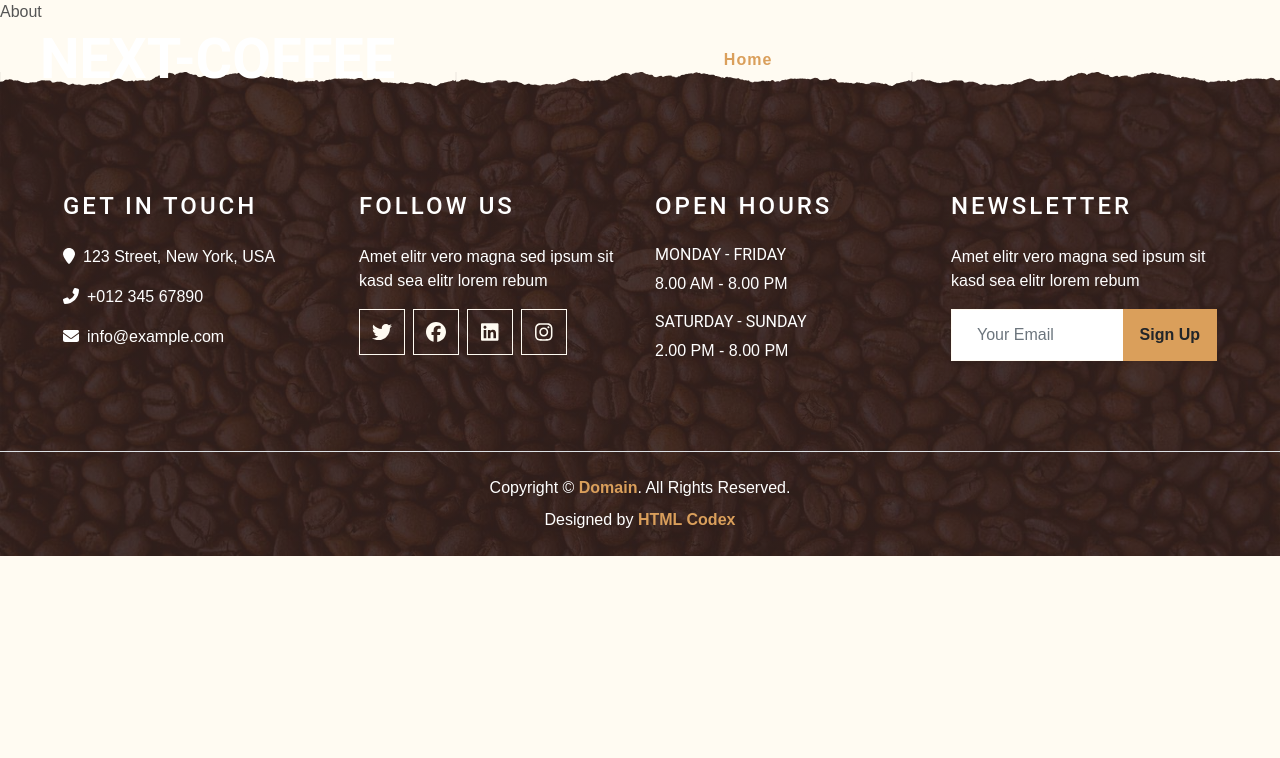
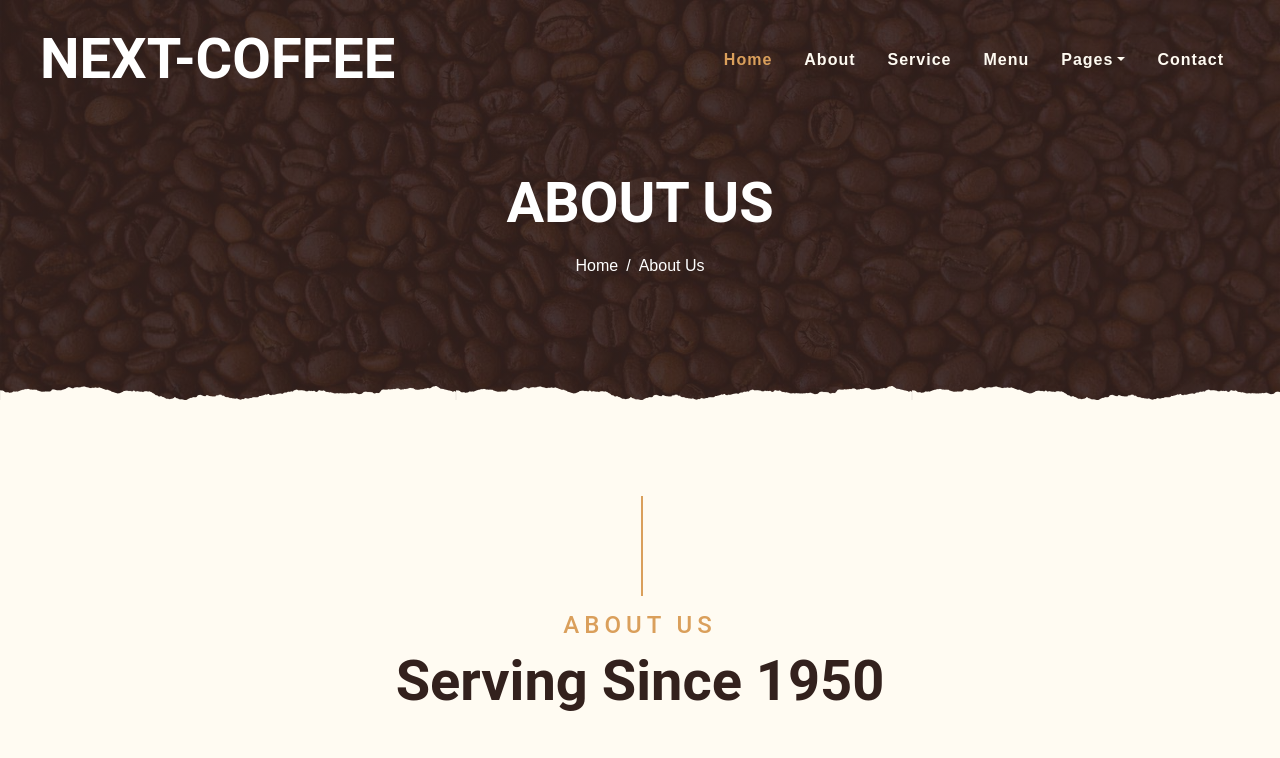
Before and after one commit to mohammadfaramarzi1/minimal-coffee-next, a Next.js app: page /about in a window 1280 px wide. Shown: the top 758 px of the page. Built offline with nearby package versions, Linux system fonts and the light colour scheme.

Commit message:
feat: About Page template

```diff
--- a/components/modules/Header/Header.js
+++ b/components/modules/Header/Header.js
@@ -1,9 +1,29 @@
-import React from 'react'
+import Link from "next/link";
+import { useRouter } from "next/router";
+import React from "react";
 
-function Header() {
+function Header({ route }) {
   return (
-    <div>Header</div>
-  )
+    <div className="container-fluid page-header mb-5 position-relative overlay-bottom">
+      <div
+        className="d-flex flex-column align-items-center justify-content-center pt-0 pt-lg-5"
+        style={{ minHeight: "400px" }}
+      >
+        <h1 className="display-4 mb-3 mt-0 mt-lg-5 text-white text-uppercase">
+          {route}
+        </h1>
+        <div className="d-inline-flex mb-lg-5">
+          <p className="m-0 text-white">
+            <Link className="text-white" href="/">
+              Home
+            </Link>
+          </p>
+          <p className="m-0 text-white px-2">/</p>
+          <p className="m-0 text-white">{route}</p>
+        </div>
+      </div>
+    </div>
+  );
 }
 
-export default Header
+export default Header;
--- a/components/modules/Navbar/Navbar.js
+++ b/components/modules/Navbar/Navbar.js
@@ -1,6 +1,7 @@
 import React from "react";
 
 import styles from "./Navbar.module.css";
+import Link from "next/link";
 
 function Navbar() {
   return (
@@ -24,41 +25,41 @@ function Navbar() {
           id="navbarCollapse"
         >
           <div className={`${styles.navbar_nav} ml-auto p-4`}>
-            <a
-              href="index.html"
+            <Link
+              href="/"
               className={`${styles.nav_link} ${styles.active_nav_link}`}
             >
               Home
-            </a>
-            <a href="about.html" className={`${styles.nav_link}`}>
+            </Link>
+            <Link href="/about" className={`${styles.nav_link}`}>
               About
-            </a>
-            <a href="service.html" className={`${styles.nav_link}`}>
+            </Link>
+            <Link href="/services" className={`${styles.nav_link}`}>
               Service
-            </a>
-            <a href="menu.html" className={`${styles.nav_link}`}>
+            </Link>
+            <Link href="/menu" className={`${styles.nav_link}`}>
               Menu
-            </a>
+            </Link>
             <div className={`${styles.dropdown}`}>
-              <a
-                href="#"
+              <Link
+                href="/"
                 className={`${styles.nav_link} ${styles.dropdown_toggle}`}
                 data-toggle="dropdown"
               >
                 Pages
-              </a>
+              </Link>
               <div className={`${styles.dropdown_menu} ${styles.text_capitalize}`}>
-                <a href="reservation.html" className={`${styles.dropdown_item}`}>
+                <Link href="/reservation" className={`${styles.dropdown_item}`}>
                   Reservation
-                </a>
-                <a href="testimonial.html" className={`${styles.dropdown_item}`}>
+                </Link>
+                <Link href="/testimonial" className={`${styles.dropdown_item}`}>
                   Testimonial
-                </a>
+                </Link>
               </div>
             </div>
-            <a href="contact.html" className={`${styles.nav_link}`}>
+            <Link href="/contact" className={`${styles.nav_link}`}>
               Contact
-            </a>
+            </Link>
           </div>
         </div>
       </nav>
--- a/components/templates/About/Story.js
+++ b/components/templates/About/Story.js
@@ -1,9 +1,14 @@
-import React from 'react'
+import React from "react";
+import About from "../Index/About";
+import Header from "@/components/modules/Header/Header";
 
 function Story() {
   return (
-    <div>Story</div>
-  )
+    <>
+      <Header route="About Us" />
+      <About />
+    </>
+  );
 }
 
-export default Story
+export default Story;
--- a/pages/about/index.js
+++ b/pages/about/index.js
@@ -1,8 +1,9 @@
+import Story from '@/components/templates/About/Story'
 import React from 'react'
 
 function About() {
   return (
-    <div>About</div>
+    <Story />
   )
 }
 
```
